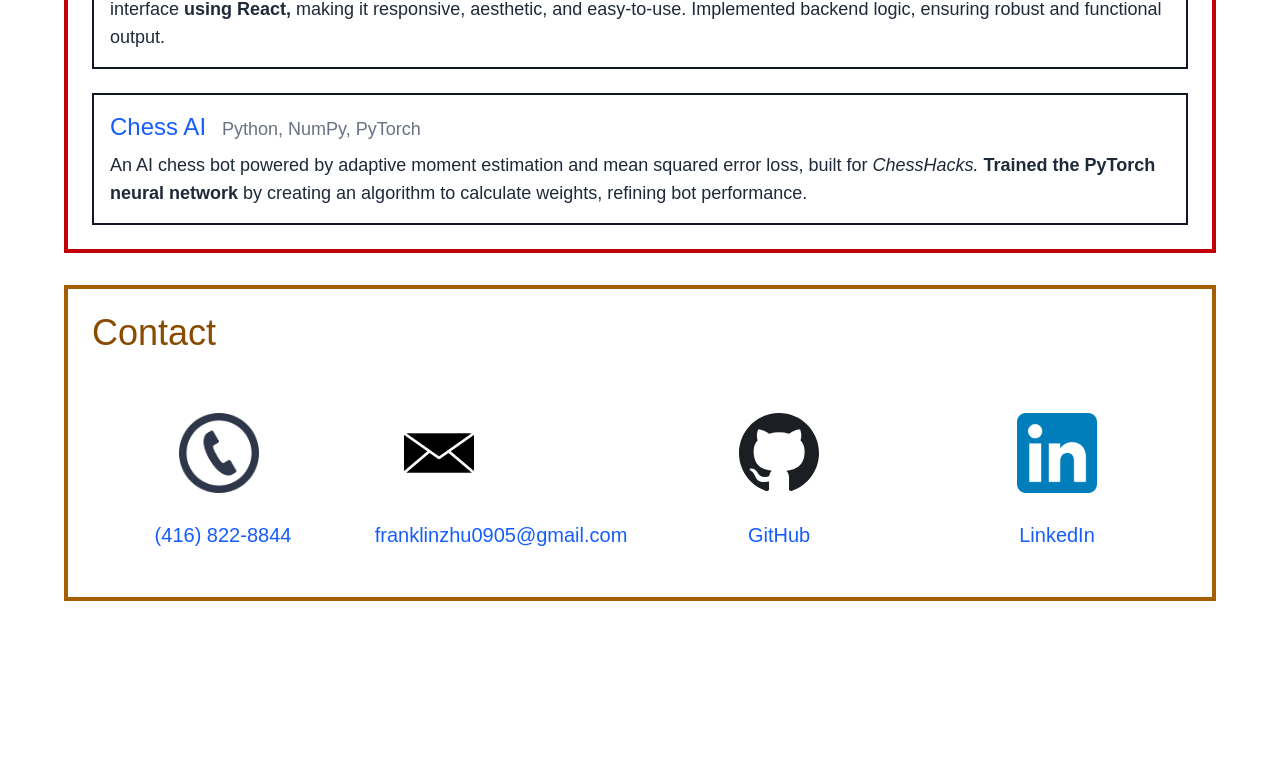
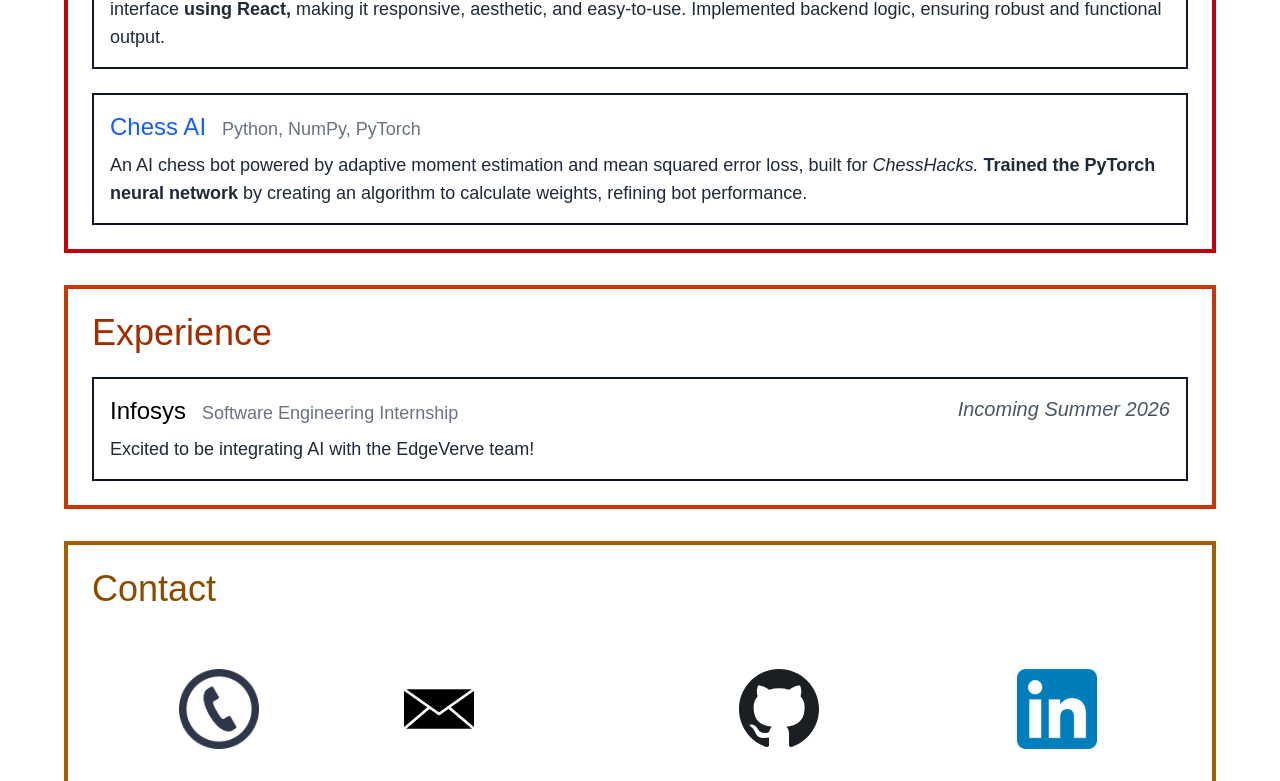
Before and after one commit to f47zhu/personal-website, a Next.js app: page / in a window 1280 px wide. Shown: the part 920-1701 px from the top of the page. Before the commit the page ends 1585 px from the top, so only its background shows below. Built offline with nearby package versions, Linux system fonts and the light colour scheme.

Commit message:
feat: Add experience section

```diff
--- a/app/page.tsx
+++ b/app/page.tsx
@@ -1,6 +1,4 @@
 import Image from "next/image";
-
-// to-do: change jumps to headers, maybe outsource some sections to separate react files (next commit)
 
 export default function Home() {
 
@@ -12,7 +10,9 @@ export default function Home() {
       borderred: "border-red-700 dark:border-red-300",
       textred: "text-red-800 dark:text-red-200",
       borderyellow: "border-yellow-700 dark:border-yellow-300",
-      textyellow: "text-yellow-800 dark:text-yellow-200"
+      textyellow: "text-yellow-800 dark:text-yellow-200",
+      borderorange: "border-orange-700 dark:border-orange-300",
+      textorange: "text-orange-800 dark:text-orange-200"
     };
     return (
       <div id={id} className={`border-4 p-6 ${colorVariants["border" + color]} ${className}`}>
@@ -33,7 +33,7 @@ export default function Home() {
           <span className="ml-4 text-lg text-gray-500 dark:text-gray-400">{tools}</span>
         )}
         {date !== "" && (
-          <span className="float-right text-2xl"><i>{date}</i></span>
+          <span className="float-right text-xl text-gray-600 dark:text-gray-300"><i>{date}</i></span>
         )}
         <p className="mb-2" />
         <p className="text-lg text-gray-800 dark:text-gray-200">
@@ -59,6 +59,8 @@ export default function Home() {
           <a href="./resume" target="_blank"><span className="text-indigo-700 dark:text-indigo-300">Resume</span></a>
           <span className="ml-6" />
           <a href="#projects"><span className="text-red-700 dark:text-red-300">Projects</span></a>
+          <span className="ml-6" />
+          <a href="#experience"><span className="text-orange-700 dark:text-orange-300">Experience</span></a>
           <span className="ml-6" />
           <a href="#contact"><span className="text-yellow-700 dark:text-yellow-300">Contact</span></a>
         </p>
@@ -119,6 +121,20 @@ export default function Home() {
           </>
         </PageCard>
         <PageCard
+          id={"experience"}
+          className={"flex flex-col gap-6"}
+          color={"orange"}
+          title={"Experience"}
+        >
+          <InnerCard
+            title={"Infosys"}
+            tools={"Software Engineering Internship"}
+            date={"Incoming Summer 2026"}
+          >
+            Excited to be integrating AI with the EdgeVerve team!
+          </InnerCard>
+        </PageCard>
+        <PageCard
           id={"contact"}
           className={"flex flex-col gap-6"}
           color={"yellow"}
```
Also changed, not shown: public/project-images/nexus.png (added).
